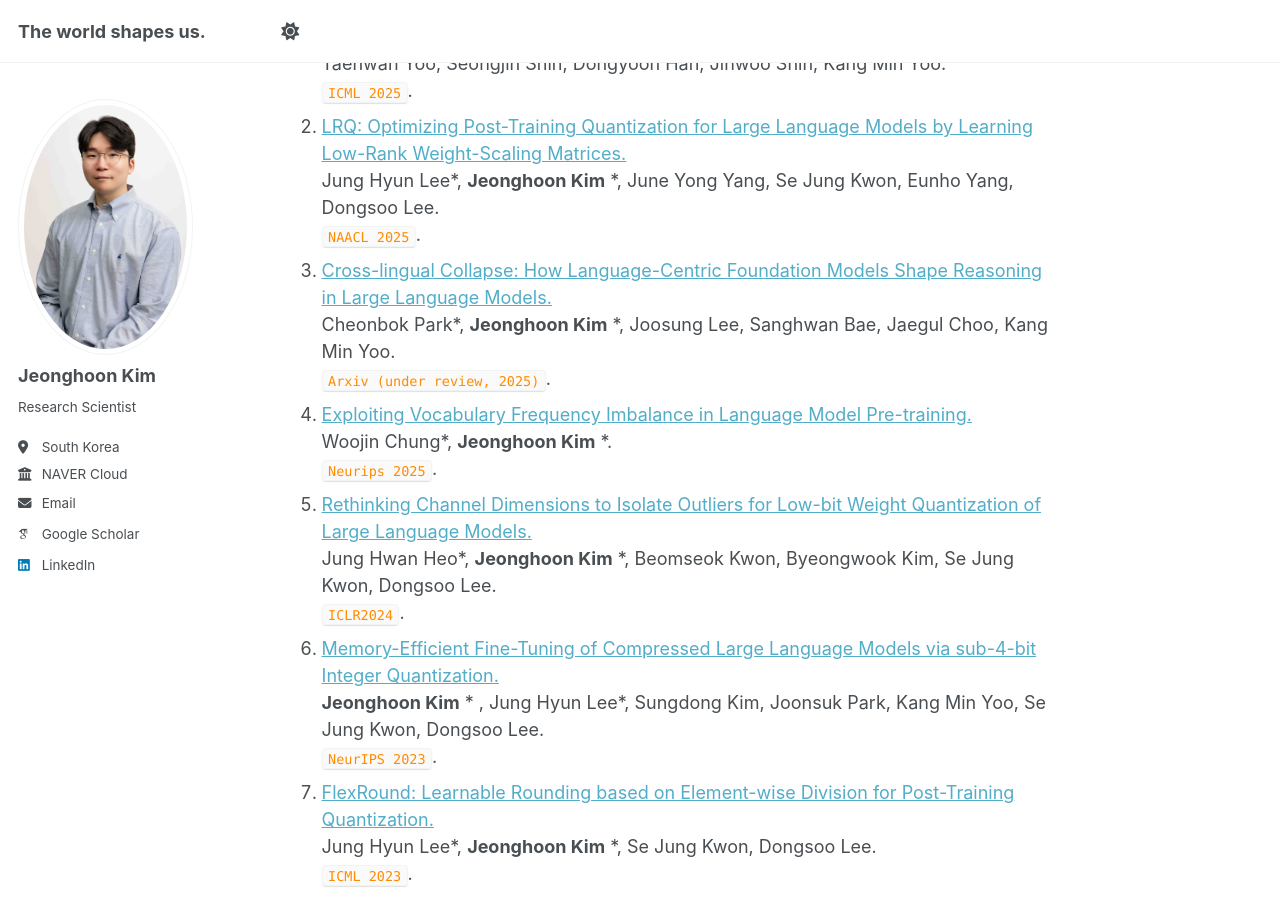
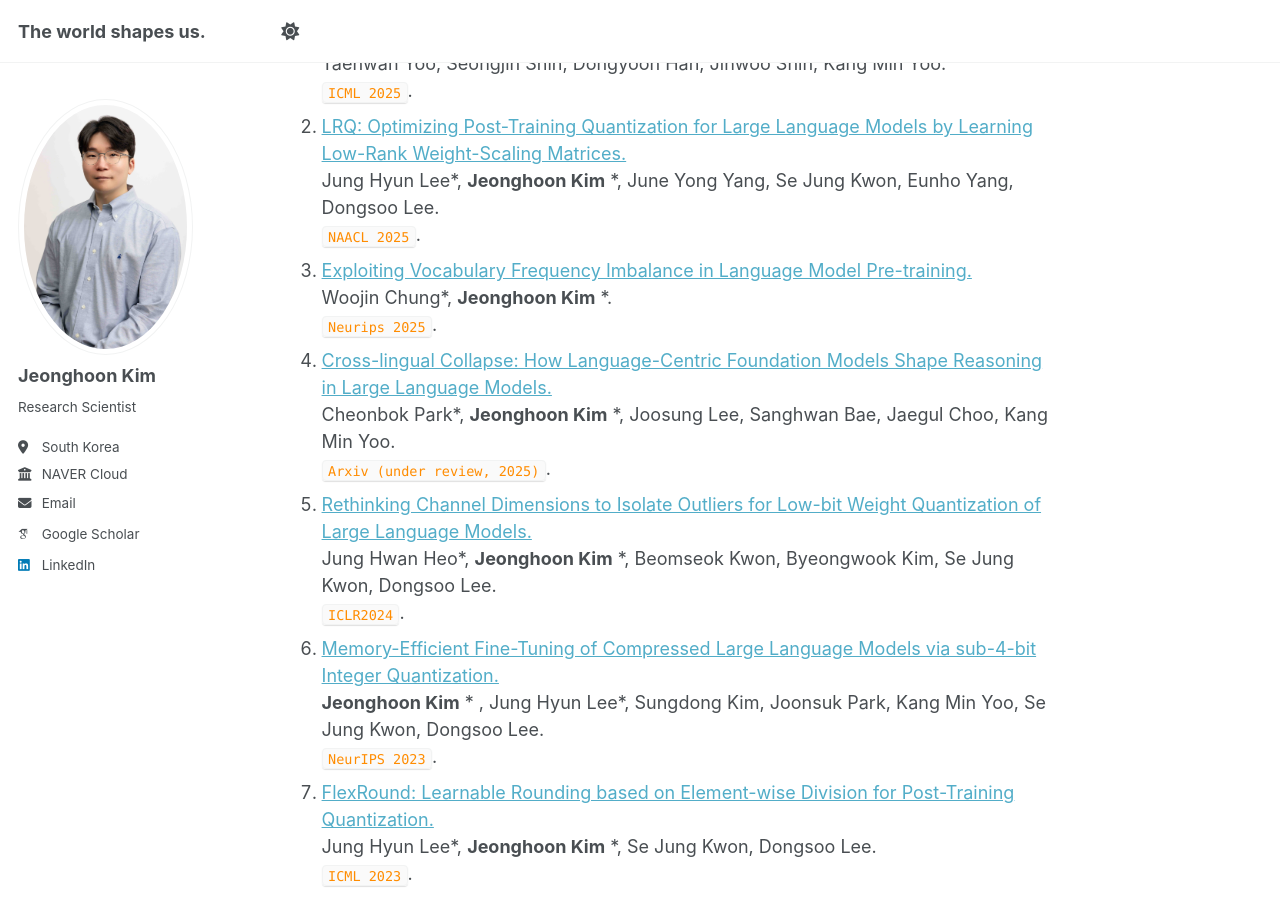
Before and after one commit to penpaperkeycode/penpaperkeycode.github.io, a Jekyll site: the page built from _pages/about.md, in a window 1280 px wide and 900 px high, scrolled down 1236 px. Built offline with Jekyll 4.4.1, drawn with Linux system fonts in a browser that asks for light colours; some web fonts are replaced.

Commit message:
Update about.md

```diff
--- a/_pages/about.md
+++ b/_pages/about.md
@@ -42,12 +42,12 @@ Publications
 2. [LRQ: Optimizing Post-Training Quantization for Large Language Models by Learning Low-Rank Weight-Scaling Matrices.](https://arxiv.org/abs/2407.11534)
 Jung Hyun Lee*, **Jeonghoon Kim** *, June Yong Yang, Se Jung Kwon, Eunho Yang, Dongsoo Lee.
   <code style="color : darkorange">NAACL 2025</code>.
-6. [Cross-lingual Collapse: How Language-Centric Foundation Models Shape Reasoning in Large Language Models.](https://arxiv.org/abs/2506.05850)
+6. [Exploiting Vocabulary Frequency Imbalance in Language Model Pre-training.](https://arxiv.org/abs/2508.15390)
+Woojin Chung*, **Jeonghoon Kim**  *.
+<code style="color : darkorange">Neurips 2025</code>.
+7. [Cross-lingual Collapse: How Language-Centric Foundation Models Shape Reasoning in Large Language Models.](https://arxiv.org/abs/2506.05850)
 Cheonbok Park*, **Jeonghoon Kim** *, Joosung Lee, Sanghwan Bae, Jaegul Choo, Kang Min Yoo.
 <code style="color : darkorange">Arxiv (under review, 2025)</code>.
-7. [Exploiting Vocabulary Frequency Imbalance in Language Model Pre-training.](https://arxiv.org/abs/2508.15390)
-Woojin Chung*, **Jeonghoon Kim**  *.
-<code style="color : darkorange">Neurips 2025</code>.
 4. [Rethinking Channel Dimensions to Isolate Outliers for Low-bit Weight Quantization of Large Language Models.](https://arxiv.org/abs/2309.15531)
 Jung Hwan Heo*, **Jeonghoon Kim** *, Beomseok Kwon, Byeongwook Kim, Se Jung Kwon, Dongsoo Lee.
 <code style="color : darkorange">ICLR2024</code>.
```
